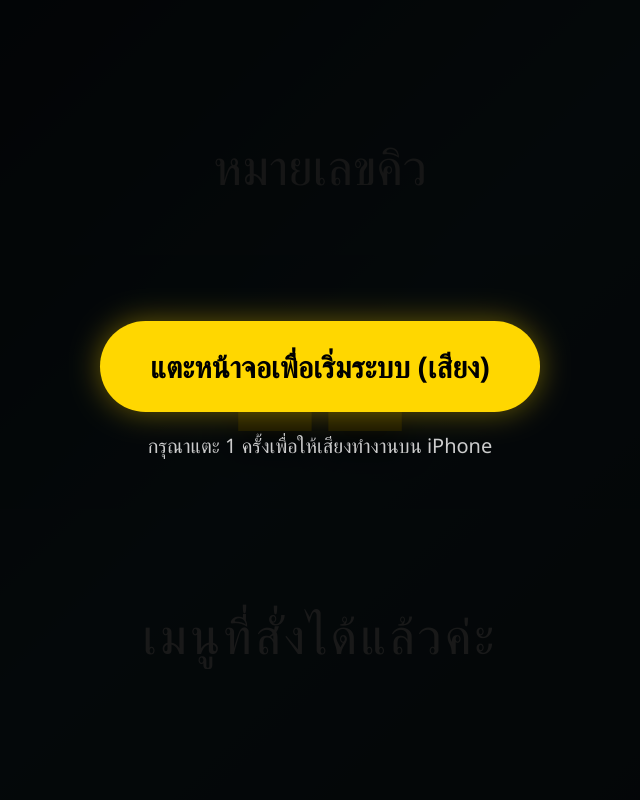
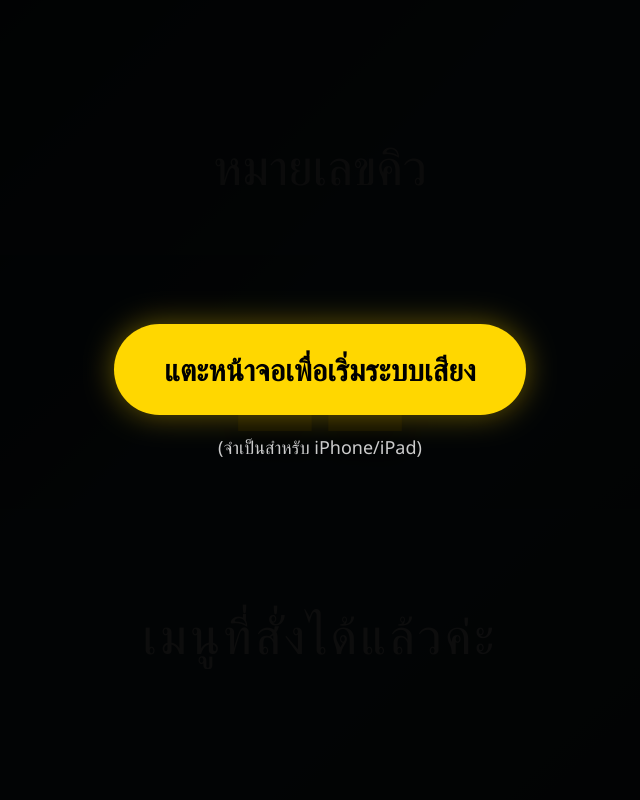
Before and after one commit to xxx44129-hub/my-queue-system, a Flask app: page /display in a window 1280 px wide. Shown: the whole page, without its empty margins (320-960 px from the left). Run offline with Flask 3, Linux system fonts and the light colour scheme; some libraries are stand-ins or nearby versions.

Commit message:
display.html

```diff
--- a/templates/display.html
+++ b/templates/display.html
@@ -43,11 +43,10 @@
             font-weight: 400;
         }
 
-        /* หน้ากากปลดล็อกเสียง (iOS บังคับ) */
         #unlock-screen {
             position: fixed;
             inset: 0;
-            background: rgba(0,0,0,0.9);
+            background: rgba(0,0,0,0.95);
             color: white;
             display: flex;
             flex-direction: column;
@@ -78,8 +77,8 @@
 <body>
 
 <div id="unlock-screen" onclick="handleUnlockAudio()">
-    <div class="unlock-button">แตะหน้าจอเพื่อเริ่มระบบ (เสียง)</div>
-    <p style="margin-top: 20px; font-size: 20px; color: #ccc;">กรุณาแตะ 1 ครั้งเพื่อให้เสียงทำงานบน iPhone</p>
+    <div class="unlock-button">แตะหน้าจอเพื่อเริ่มระบบเสียง</div>
+    <p style="margin-top: 20px; font-size: 18px; color: #ccc;">(จำเป็นสำหรับ iPhone/iPad)</p>
 </div>
 
 <div class="container">
@@ -93,66 +92,60 @@
     const queueElement = document.getElementById("queue-display");
     const unlockScreen = document.getElementById("unlock-screen");
 
-    // โหลดไฟล์เสียง Beep จาก static
     const beepAudio = new Audio("/static/beep.mp3");
     let isAudioUnlocked = false;
 
-    // ค้นหาเสียงผู้หญิงไทย
     function findThaiFemaleVoice() {
         const voices = window.speechSynthesis.getVoices();
         return voices.find(v => v.lang.includes('th') && (v.name.includes('Kanya') || v.name.includes('Narisa') || v.name.includes('Female')))
                || voices.find(v => v.lang.includes('th'));
     }
 
-    // ฟังก์ชันปลดล็อกเสียงสำหรับ iPhone
     function handleUnlockAudio() {
         isAudioUnlocked = true;
         unlockScreen.style.display = "none";
 
-        // ทดสอบเล่นเสียงสั้นๆ เพื่อเปิดทางลำโพง
+        // สั่งเล่น beep สั้นๆ เพื่อเปิดทางลำโพง
         beepAudio.play().then(() => {
             beepAudio.pause();
             beepAudio.currentTime = 0;
-        }).catch(e => console.log("Audio unlock failed:", e));
+        });
 
-        const welcome = new SpeechSynthesisUtterance("ระบบเริ่มทำงานค่ะ");
+        const welcome = new SpeechSynthesisUtterance("ระบบพร้อมค่ะ");
         welcome.lang = 'th-TH';
         window.speechSynthesis.speak(welcome);
     }
 
-    // ฟังก์ชัน: เล่นเสียง Beep แล้วค่อยพูดคิว
+    // ฟังก์ชันพูดที่แก้บั๊ก iPhone (สั่งพร้อมกันแต่ใช้ Silence นำ)
     function playQueueVoice(queueText) {
         if (!isAudioUnlocked) return;
 
-        // หยุดเสียงที่พูดค้างอยู่ทั้งหมด
+        // 1. เคลียร์เสียงที่ค้างอยู่
         window.speechSynthesis.cancel();
 
-        // 1. เล่นเสียง Beep
-        beepAudio.play().then(() => {
-            // 2. รอจังหวะนิดนึงให้ Beep นำก่อนแล้วค่อยพูด (ปรับ 800ms ตามใจชอบ)
-            setTimeout(() => {
-                // อ่านแยกหลัก: คิว ศูนย์ ศูนย์ หนึ่ง
+        // 2. จัดรูปแบบเลขคิว: คิว ศูนย์ ศูนย์ หนึ่ง
         let digits = queueText.replace("Q", "").split("").join(" ");
-                const msg = new SpeechSynthesisUtterance("คิว " + digits);
+
+        // 3. ใช้เทคนิค " , , " (คอมม่า) เพื่อสร้างช่องว่างให้กระดิ่งเล่นจบก่อนพูด
+        // iPhone จะมองว่านี่คือการสั่งงานก้อนเดียวกันจากการรับ Socket
+        const msg = new SpeechSynthesisUtterance(", , , คิว " + digits);
         msg.lang = 'th-TH';
         msg.rate = 0.9;
 
         const voice = findThaiFemaleVoice();
         if (voice) msg.voice = voice;
 
+        // 4. สั่งเล่นกระดิ่งและสั่งพูดในจังหวะติดกันทันที
+        beepAudio.play().catch(e => console.log("Beep error:", e));
         window.speechSynthesis.speak(msg);
-            }, 800);
-        }).catch(e => console.log("Beep error:", e));
     }
 
-    /* --- รับสัญญาณ Socket --- */
+    /* --- Socket Events --- */
 
-    // รับสัญญาณเมื่อเคาน์เตอร์ "ปิด" สวิตช์เสียง
     socket.on("call_queue_display", function(data) {
         let q = data.queue;
         queueElement.innerText = q;
 
-        // เอฟเฟกต์ตัวเลขเด้ง
         queueElement.classList.remove("animate-pop");
         void queueElement.offsetWidth;
         queueElement.classList.add("animate-pop");
@@ -160,20 +153,17 @@
         playQueueVoice(q);
     });
 
-    // รับสัญญาณข้ามออเดอร์ หรือประกาศอื่นๆ
     socket.on("speak_only", function(data) {
         if (!isAudioUnlocked) return;
         window.speechSynthesis.cancel();
 
-        beepAudio.play().then(() => {
-            setTimeout(() => {
-                const msg = new SpeechSynthesisUtterance(data.msg);
+        const msg = new SpeechSynthesisUtterance(", , , " + data.msg);
         msg.lang = 'th-TH';
         const voice = findThaiFemaleVoice();
         if (voice) msg.voice = voice;
+
+        beepAudio.play().catch(e => console.log("Beep error:", e));
         window.speechSynthesis.speak(msg);
-            }, 800);
-        });
     });
 
     socket.on("queue_updated", data => {
```
Lines whose indentation alone changed are shown as unchanged.
